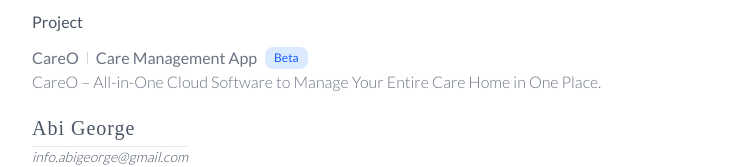
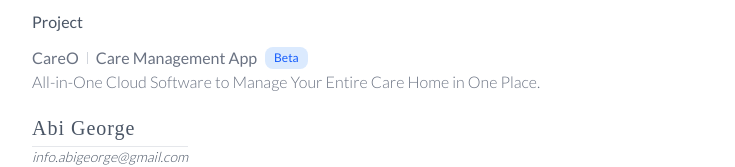
Before and after one commit to abiatgit/cv, a Next.js app: page / in a window 1280 px wide. Shown: the part 439-606 px from the top of the page, without its empty margins (272-1007 px from the left). Built offline with nearby package versions, Linux system fonts and the light colour scheme.

Commit message:
edit bio

```diff
--- a/components/project/Project.tsx
+++ b/components/project/Project.tsx
@@ -27,7 +27,7 @@
         </div>
 
         <p className=" text-gray-500 font-light dark:text-gray-300">
-        CareO – All-in-One Cloud Software to Manage Your Entire Care Home in One Place.
+        All-in-One Cloud Software to Manage Your Entire Care Home in One Place.
         </p>
       </div>
         {/* <div className="my-2">
```
Also changed, not shown: 2 other files (tests, documents, lock files or other folders).
